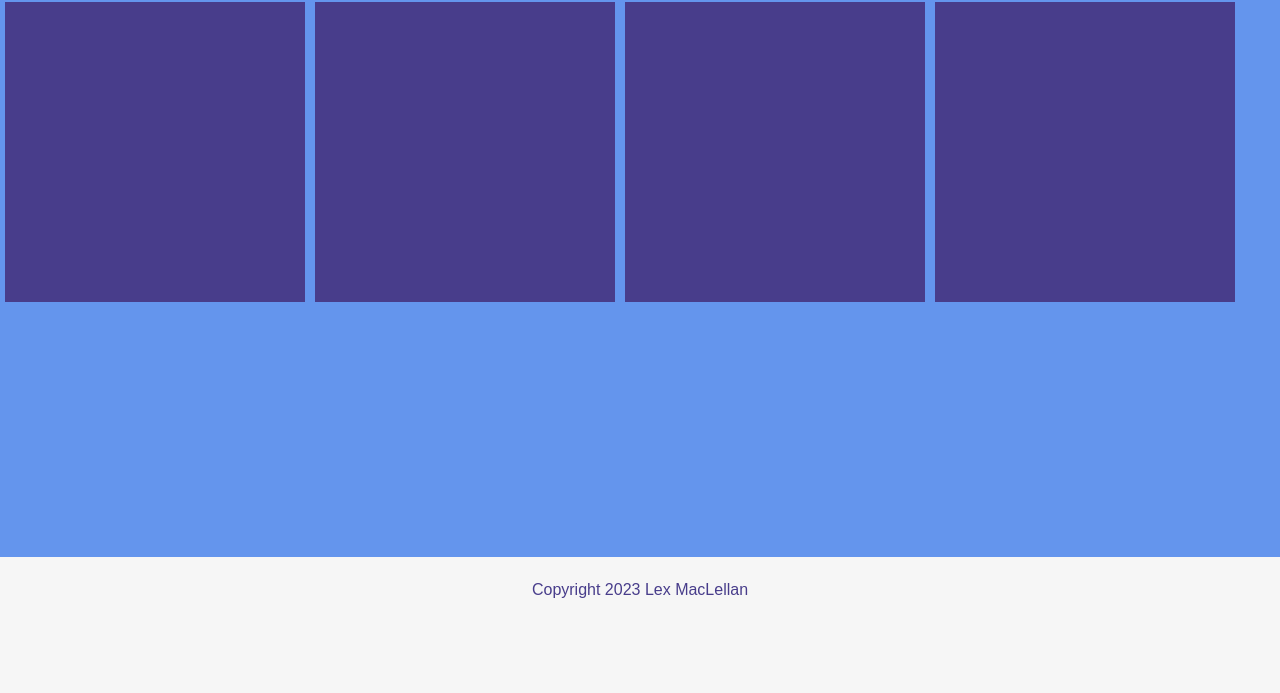
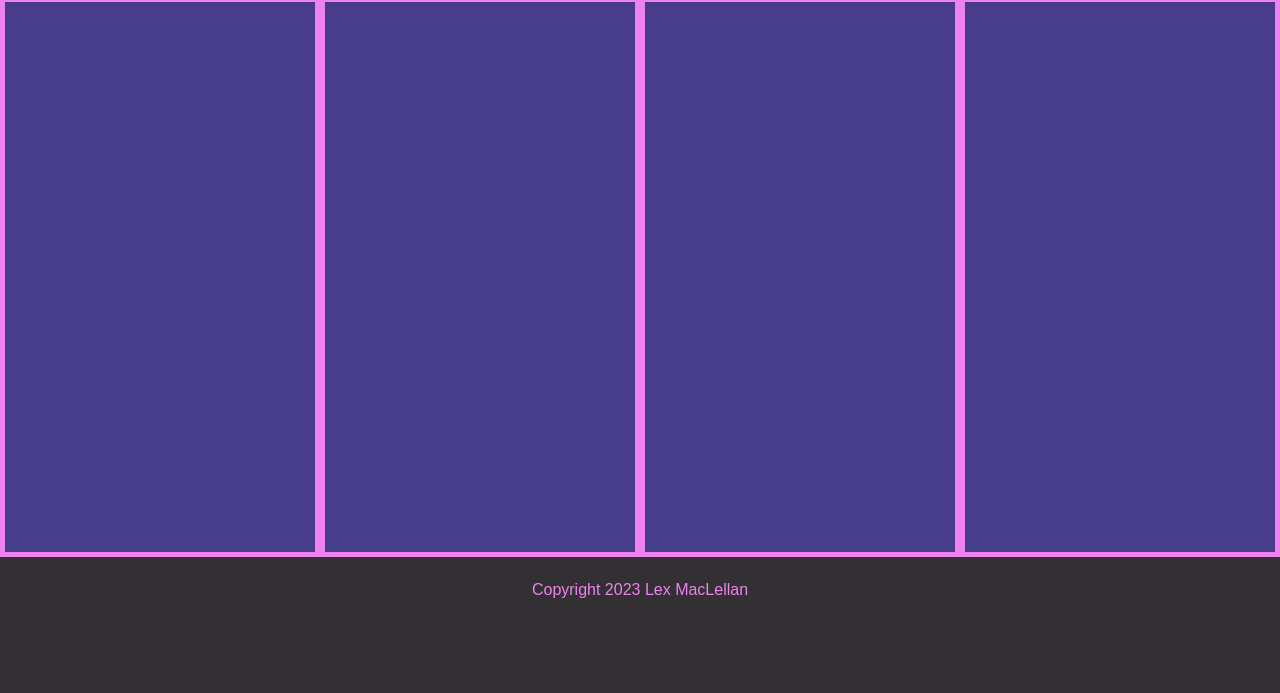
Before and after one commit to lexrayne/UNBBootcampPortfolioChallenge, a plain HTML site: page index.html in a window 1280 px wide. Shown: the part 107-800 px from the top of the page. Drawn offline with Linux system fonts and the light colour scheme.

Commit message:
Changed color scheme

```diff
--- a/assets/css/style.css
+++ b/assets/css/style.css
@@ -1,7 +1,7 @@
 :root {
-    --main-bg-color: #f6f6f6;
-    --header-h1-color: darkslateblue;
-    --footer-text-color: darkslateblue;
+    --main-bg-color: #323033;
+    --header-h1-color: violet;
+    --footer-text-color: violet;
 }
 
 body {
@@ -30,21 +30,22 @@ header h2 {
 main {
     display: flex;
     flex-wrap: wrap;
-    flex: 1 1 0;
     min-height: 70vh;
 }
 
 .portfolio {
-    background-color: cornflowerblue;
+    background-color: var(--header-h1-color);
     display: flex;
     flex-wrap: wrap;
     width: 100vw;
     min-height: 60vh;
 }
 
+.portfolio > * {
+    flex: 1 1 0;
+}
+
 .sample {
-    width: 300px;
-    height: 300px;
     margin: 5px;
     background-color: darkslateblue;
 }
```
